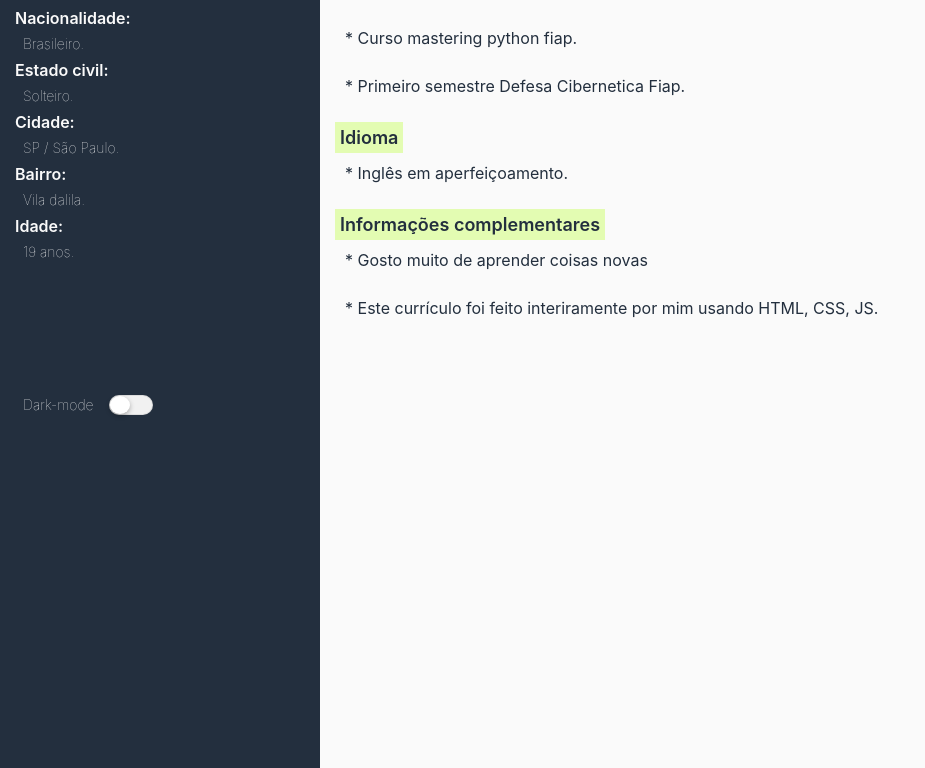
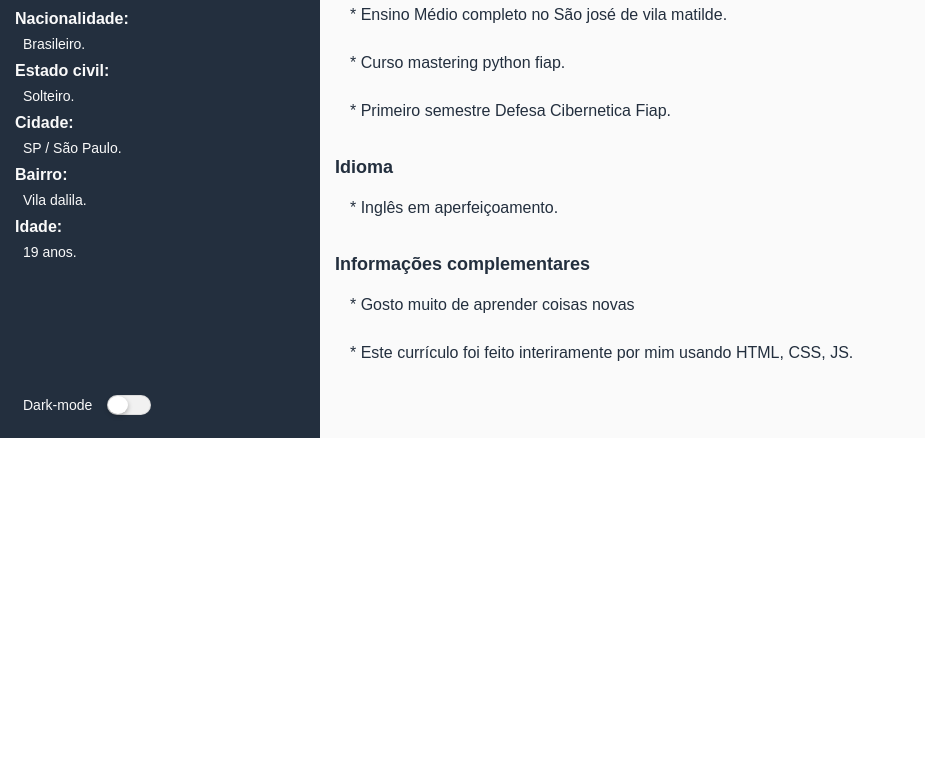
Before and after one commit to gabriel-martins-alcara/gabriel-martins-alcara, a plain HTML site: page curriculo/index.html in a window 1280 px wide. Shown: the part 362-1130 px from the top of the page, without its empty margins (0-925 px from the left). After the commit the page ends 800 px from the top, so only its background shows below. Drawn offline with nearby package versions, Linux system fonts and the light colour scheme.

Commit message:
Update styles.css

```diff
--- a/curriculo/styles.css
+++ b/curriculo/styles.css
@@ -1,6 +1,8 @@
 *{
     transition: background 0.4s;
     text-rendering: optimizeLegibility;
+    font-family: 'Raleway', sans-serif;
+  font-family: 'Work Sans', sans-serif;
 }
 h1{
     font-size: 1.2rem;
@@ -28,19 +30,16 @@ h4{
 }
 .sub-title{
     font-size: 18px;
-    background-color: #abfd0a4d;
-    padding: 5px;
     font-weight: 600;
 }
 p{
     margin-top: 0;
     margin-bottom: 1rem;
-    padding: 10px;
+    padding: 15px;
 }
 .sub-title-dark{
     font-size: 18px;
     background-color: rgb(32, 33, 36);
-    padding: 2px
 }
 h6 {
     font-size: 14px;
@@ -173,27 +172,26 @@ a:hover {
 .personal-info{
     padding: 15px;
     background-color: #232f3e;
-    height:  200vh;
+    min-height: 100vh;
 
 }
 .personal-info-dark{
     padding: 15px;
     background-color: rgb(32, 33, 36);
-    height:  200vh;
     color: #dddddd;
-
+    min-height: 100vh;
 }
 .about{
     padding: 15px;
     background-color: #fafafa;
-    height:  200vh;
     color: #232f3e;
+    min-height: 100vh;
 }
 .about-dark{
     padding: 15px;
     background-color: rgb(53, 54, 58);
-    height:  200vh;
     color: #dddddd;
+    min-height: 100vh;
 }
 .contato{
     padding: 15px;
@@ -205,7 +203,7 @@ a:hover {
     margin-bottom: 32px;
 }
 #info-section-b {
-  animation-duration: 0.4s;
+  animation-duration: 1.2s;
   animation-name: slidein;
 }
 @keyframes slidein {
```
